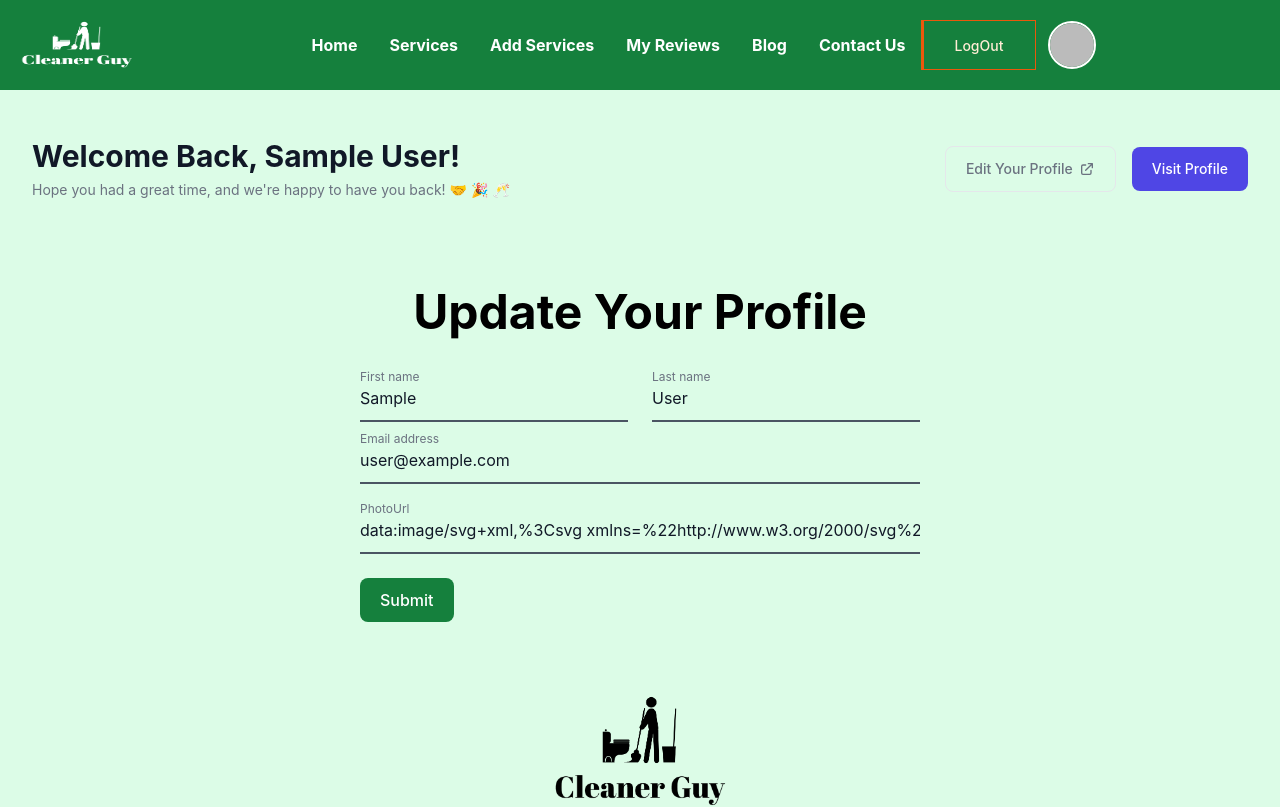
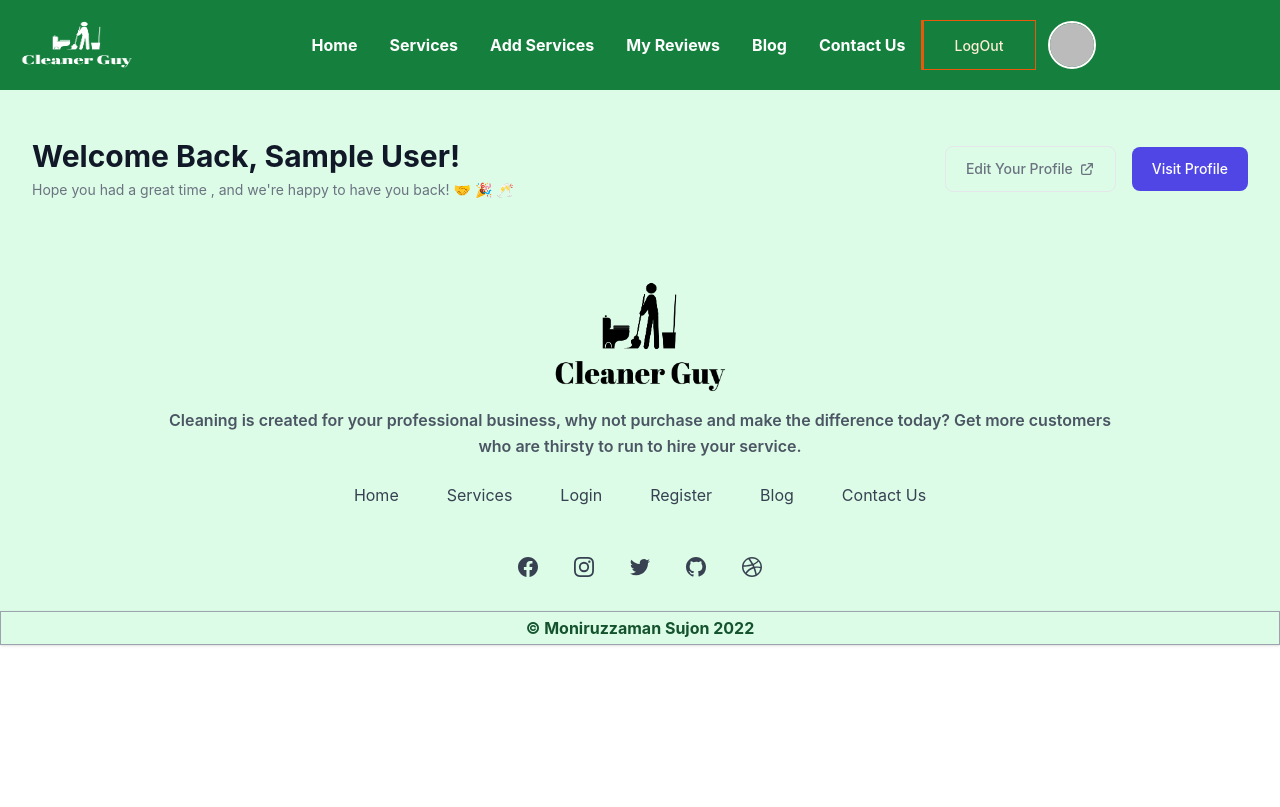
Before and after one commit to git-sujon/cleaner-guy-client, a React (Create React App) app: page /updateProfile in a window 1280 px wide. Shown: the top 807 px of the page. Built offline with nearby package versions, Linux system fonts and the light colour scheme; no server answers; sample sign-in values are in the browser's storage.

Commit message:
Wellcomming components added

```diff
--- a/src/Pages/Others/WellComeing.js
+++ b/src/Pages/Others/WellComeing.js
@@ -4,6 +4,7 @@ import { AuthContext } from '../../Contexts/AuthProvider';
 
 const WellComeing = () => {
     const {user} = useContext(AuthContext)
+
     return (
         <header aria-label="Page Header">
         <div className="mx-auto bg-transparent max-w-screen-xl px-4 py-8 sm:py-12 sm:px-6 lg:px-8">
@@ -14,7 +15,7 @@ const WellComeing = () => {
               </h1>
 
               <p className="mt-1.5 text-sm text-gray-500">
-              Hope you had a great time, and we're happy to have you back! 🤝 🎉 🥂
+              Hope you had a great time , and we're happy to have you back! 🤝 🎉 🥂
               </p>
             </div>
 
--- a/src/Pages/Profile/UpdateProfile.js
+++ b/src/Pages/Profile/UpdateProfile.js
@@ -35,87 +35,10 @@ const navigate = useNavigate()
 
   return (
     <div className="bg-green-100 ">
+
     <WellComeing></WellComeing>
 
-      <div className="md:w-1/2 px-10 mx-auto py-10">
-        <h1 className="text-center text-5xl font-bold mb-10">Update Your Profile</h1>
-        <form onSubmit={updateProfileHandler}>
-          <div className="grid xl:grid-cols-2 xl:gap-x-6">
-            <div className="relative z-0  w-full group">
-              <input
-                type="text"
-                name="first_name"
-                id="first_name"
-                className="block py-2.5 px-0 w-full text-md text-gray-900 bg-transparent border-0 border-b-2 border-gray-600 appearance-none  dark:border-gray-600 dark:focus:border-green-500 focus:outline-none focus:ring-0 focus:border-green-600 peer"
-                defaultValue={user?.displayName?.split(' ')[0]}
-                required
-              />
-              <label
-                htmlFor="first_name"
-                className="absolute text-md text-gray-500 dark:text-gray-400 duration-300 transform -translate-y-6 scale-75 top-3 -z-10 origin-[0] peer-focus:left-0 peer-focus:text-green-600 peer-focus:dark:text-green-500 peer-placeholder-shown:scale-100 peer-placeholder-shown:translate-y-0 peer-focus:scale-75 peer-focus:-translate-y-6"
-              >
-                First name
-              </label>
-            </div>
-            <div className="relative z-0  w-full group">
-              <input
-                type="text"
-                name="last_name"
-                id="last_name"
-                className="block py-2.5 px-0 w-full text-md text-gray-900 bg-transparent border-0 border-b-2 border-gray-600 appearance-none  dark:border-gray-600 dark:focus:border-green-500 focus:outline-none focus:ring-0 focus:border-green-600 peer"
-                defaultValue={user?.displayName?.split(' ')[1]}
-                required
-              />
-              <label
-                htmlFor="last_name"
-                className="absolute text-md text-gray-500 dark:text-gray-400 duration-300 transform -translate-y-6 scale-75 top-3 -z-10 origin-[0] peer-focus:left-0 peer-focus:text-green-600 peer-focus:dark:text-green-500 peer-placeholder-shown:scale-100 peer-placeholder-shown:translate-y-0 peer-focus:scale-75 peer-focus:-translate-y-6"
-              >
-                Last name
-              </label>
-            </div>
-          </div>
 
-          <div className="relative z-0 mb-6 w-full group my-4">
-            <input
-              type="email"
-              name="email"
-              readOnly
-              className="block py-2.5 px-0 w-full text-md text-gray-900 bg-transparent border-0 border-b-2 border-gray-600 appearance-none  dark:border-gray-600 dark:focus:border-green-500 focus:outline-none focus:ring-0 focus:border-green-600 peer"
-              defaultValue={user?.email}
-              required
-            />
-            <label
-              htmlFor="email"
-              className="absolute text-md text-gray-500 dark:text-gray-400 duration-300 transform -translate-y-6 scale-75 top-3 -z-10 origin-[0] peer-focus:left-0 peer-focus:text-green-600 peer-focus:dark:text-green-500 peer-placeholder-shown:scale-100 peer-placeholder-shown:translate-y-0 peer-focus:scale-75 peer-focus:-translate-y-6"
-            >
-              Email address
-            </label>
-          </div>
-
-          <div className="relative z-0 mb-6 w-full group my-4">
-            <input
-              type="text"
-              name="photoUrl"
-              className="block py-2.5 px-0 w-full text-md text-gray-900 bg-transparent border-0 border-b-2 border-gray-600 appearance-none  dark:border-gray-600 dark:focus:border-green-500 focus:outline-none focus:ring-0 focus:border-green-600 peer"
-              defaultValue={user?.photoURL}
-              required
-            />
-            <label
-              htmlFor="photoUrl"
-              className="absolute text-md text-gray-500 dark:text-gray-400 duration-300 transform -translate-y-6 scale-75 top-3 -z-10 origin-[0] peer-focus:left-0 peer-focus:text-green-600 peer-focus:dark:text-green-500 peer-placeholder-shown:scale-100 peer-placeholder-shown:translate-y-0 peer-focus:scale-75 peer-focus:-translate-y-6"
-            >
-              PhotoUrl
-            </label>
-          </div>
-
-          <button
-            type="submit"
-            className="text-white bg-green-700 hover:bg-green-800 focus:ring-4 focus:ring-green-300 font-medium rounded-lg text-md w-full sm:w-auto px-5 py-2.5 text-center dark:bg-green-600 dark:hover:bg-green-700 dark:focus:ring-green-800"
-          >
-            Submit
-          </button>
-        </form>
-      </div>
     </div>
   );
 };
```
